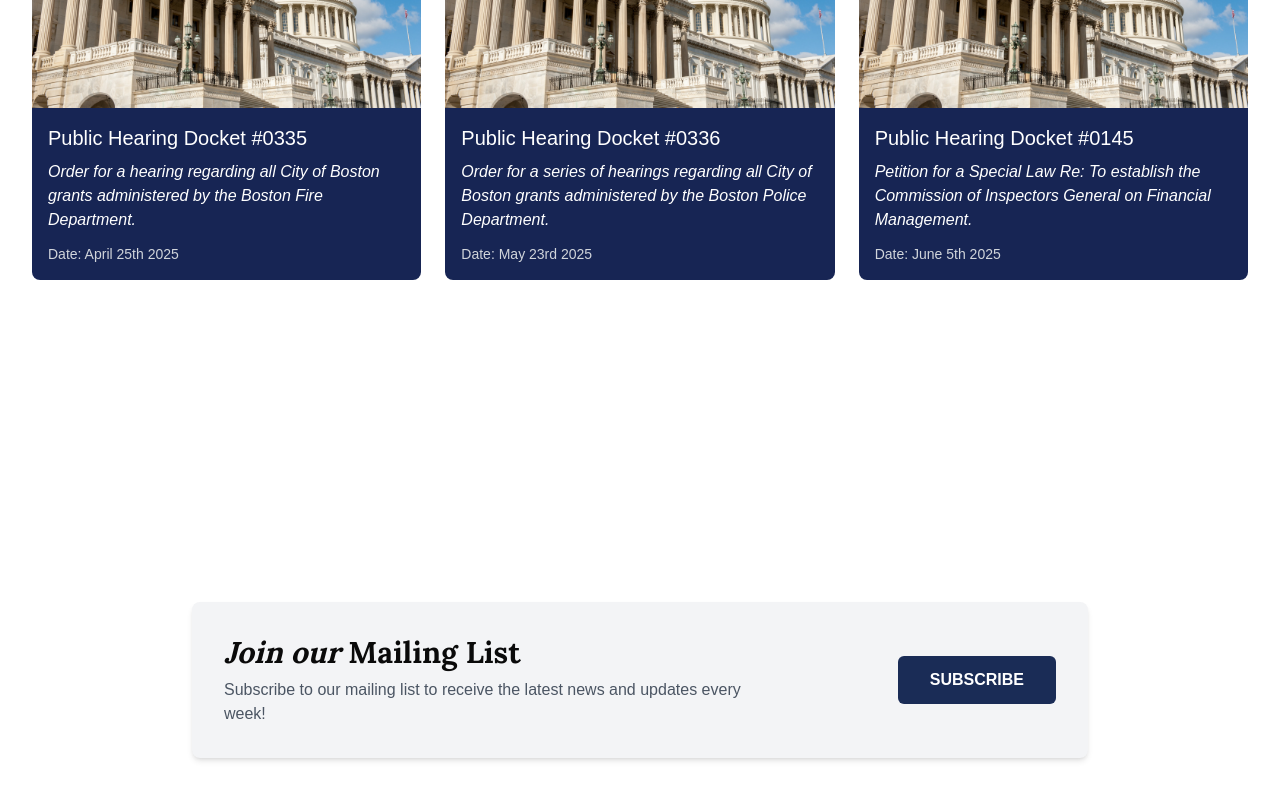
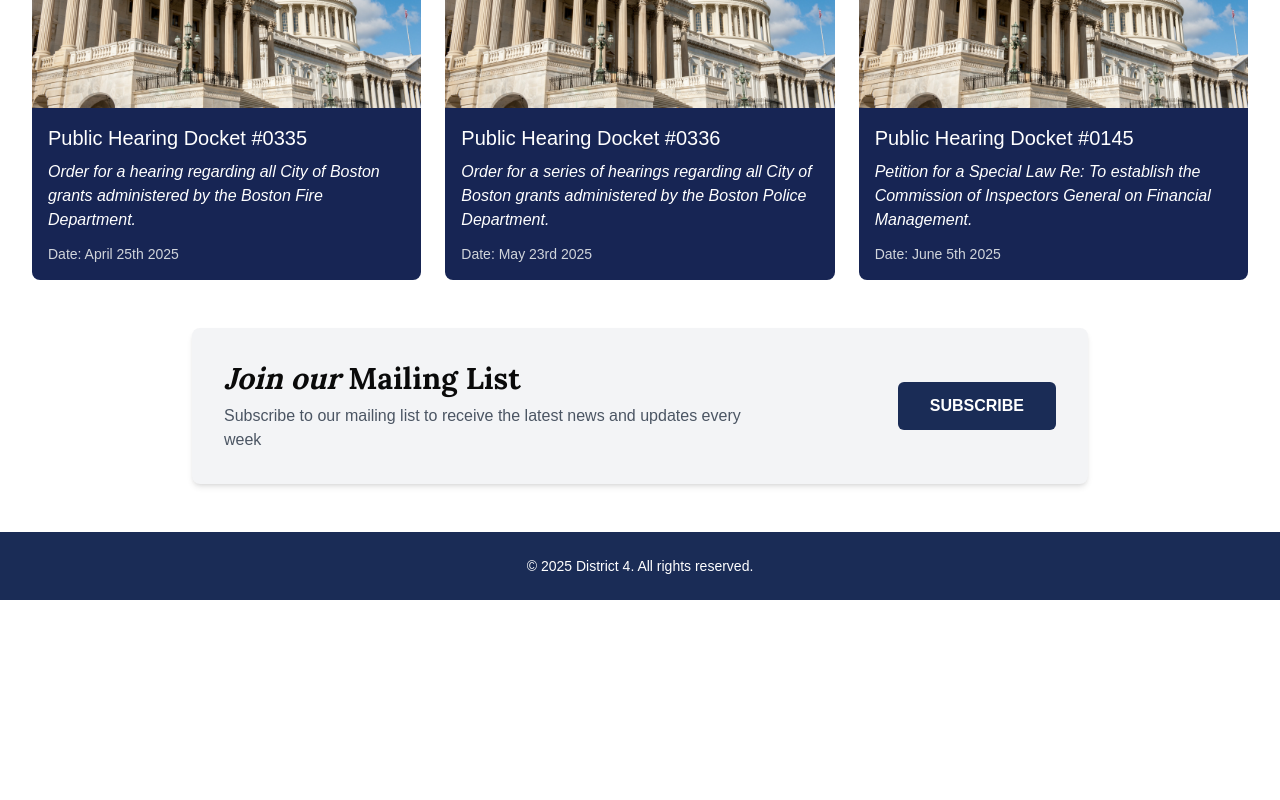
Before and after one commit to BU-Spark/se-district-4-app, a Next.js app in the folder next/: page / in a window 1280 px wide. Shown: the part 3398-4198 px from the top of the page. After the commit the page ends 3998 px from the top, so only its background shows below. Built offline with nearby package versions, Linux system fonts and the light colour scheme.

Commit message:
changed margins for banner, added footer

```diff
--- a/next/app/components/MailingBanner.tsx
+++ b/next/app/components/MailingBanner.tsx
@@ -4,7 +4,7 @@ import { useState } from "react";
 
 export function MailingListBanner() {
   return (
-    <div className="flex justify-center items-center min-h-screen bg-white">
+    <div className="flex justify-center mt-12 mb-12 bg-white">
       <div className="bg-gray-100 rounded-lg shadow-md p-8 flex flex-col md:flex-row items-center w-[90%] md:w-[70%] max-w-4xl">
         {/* Left side: text */}
         <div className="md:w-2/3 text-center md:text-left">
@@ -12,11 +12,11 @@ export function MailingListBanner() {
             <span className="italic">Join our</span> <span className="font-bold">Mailing List</span>
           </h2>
           <p className="text-gray-600">
-            Subscribe to our mailing list to receive the latest news and updates every week!
+            Subscribe to our mailing list to receive the latest news and updates every week
           </p>
         </div>
 
-        {/* subscribe button, routes to subscribe link */}
+        {/* Right side: subscribe button */}
         <div className="md:w-1/3 flex justify-center md:justify-end mt-6 md:mt-0">
           <a
             href="https://lp.constantcontactpages.com/su/6umkRa8"
--- /dev/null
+++ b/next/app/components/footer.tsx
@@ -0,0 +1,7 @@
+export function FooterBanner() {
+    return (
+      <footer className="w-full bg-[#1A2C56] text-white py-6 flex justify-center items-center">
+        <p className="text-sm">© 2025 District 4. All rights reserved.</p>
+      </footer>
+    );
+  }
--- a/next/app/page.tsx
+++ b/next/app/page.tsx
@@ -6,6 +6,7 @@ import Dfour from "./components/Dfour";
 import ResourcePage from "@/resources/ResourcePage";
 import { MailingPopup } from "./components/mailingpopup";
 import { MailingListBanner } from "./components/MailingBanner";
+import { FooterBanner } from "./components/footer";
 
 
 export default function HomePage() {
@@ -19,6 +20,7 @@ export default function HomePage() {
       <ResourcePage />
       <MailingListBanner />
       <MailingPopup />
+      <FooterBanner />
     </main>
   );
 }
```
